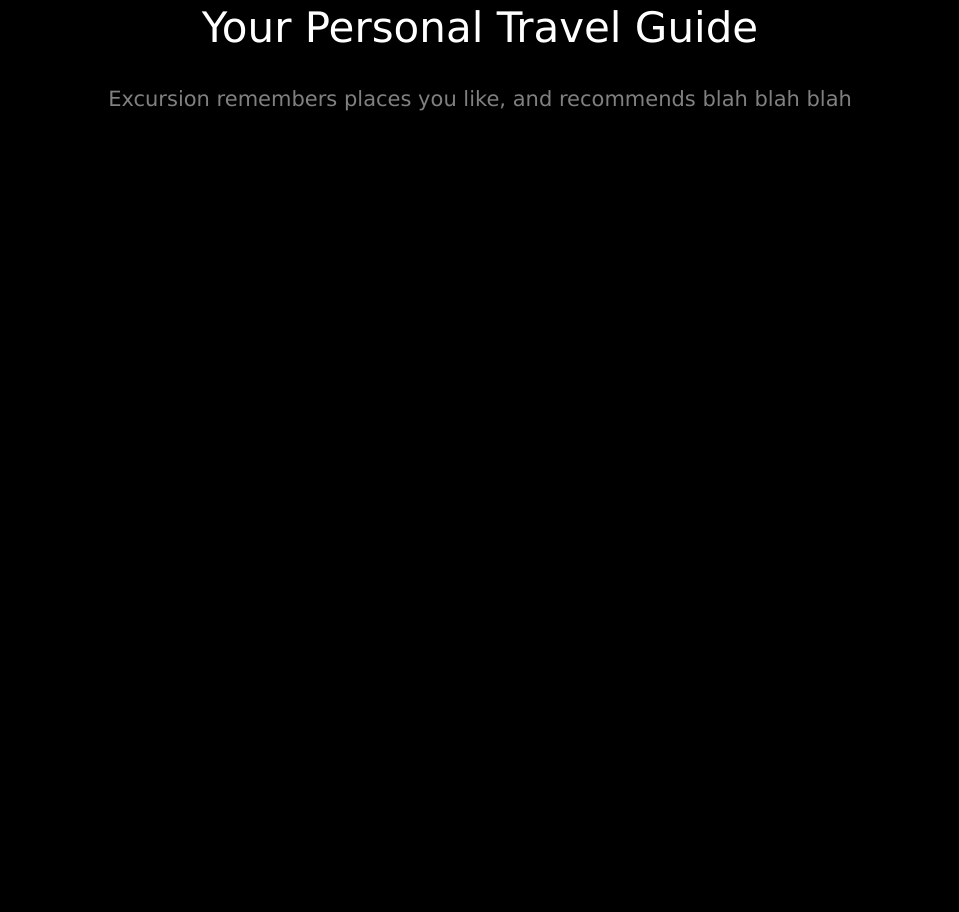
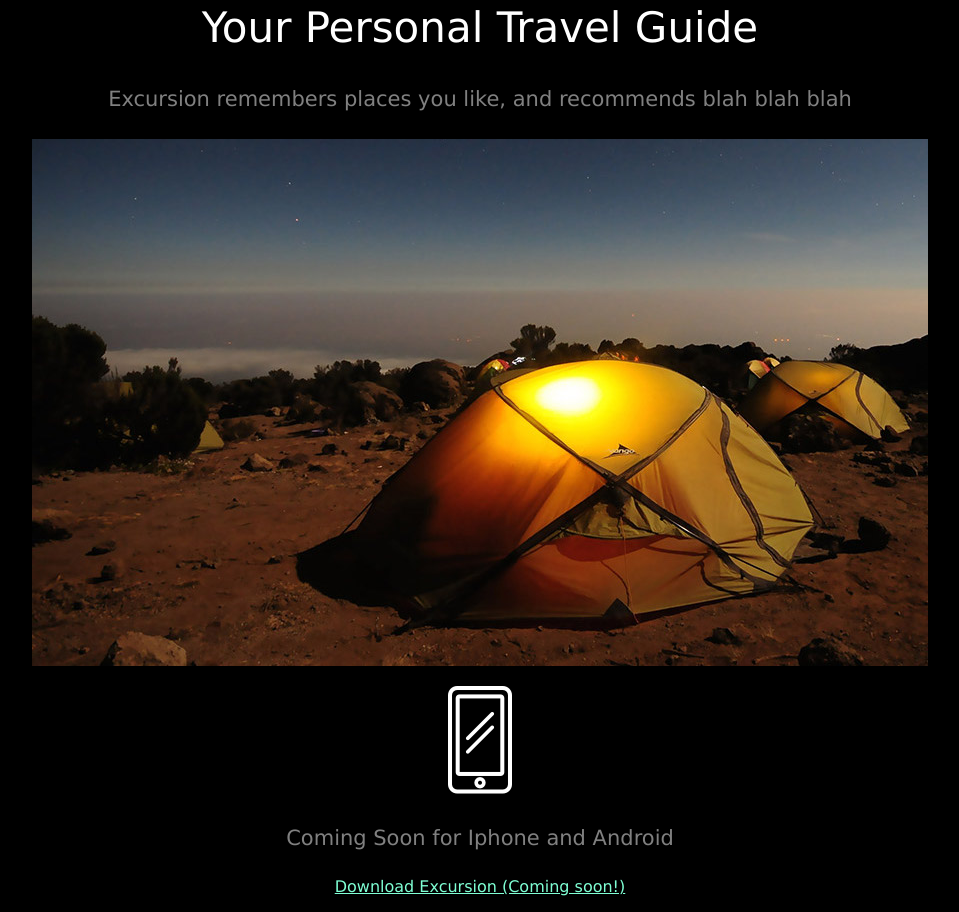
Before and after one commit to johndouterbox/excursion, a plain HTML site: page index.html in a window 1280 px wide. Shown: the part 346-1258 px from the top of the page, without its empty margins (160-1119 px from the left). Before the commit the page ends 800 px from the top, so only its background shows below. Drawn offline with Linux system fonts and the light colour scheme.

Commit message:
added footer text

```diff
--- a/index.html
+++ b/index.html
@@ -17,5 +17,14 @@
         </video>
         <h2 class="header--secondary">Your Personal Travel Guide</h2>
         <h4 class="header--sub-header">Excursion remembers places you like, and recommends blah blah blah</h4>
-    </body>
+        <p>
+            <img src="resources/images/camp.jpg" alt="">
+        </p>
+        <p>
+            <img src="resources/images/phone.png" alt="">
+        </p>
+        <h4 class="header--sub-header">Coming Soon for Iphone and Android</h4>
+        <p>
+            <a class="link--cta" href="https://1bb851d750ca4e70ab1284bd182090d8.cc-propeller.cloud/#">Download Excursion (Coming soon!)</a>
+        </p>
 </html>
```
